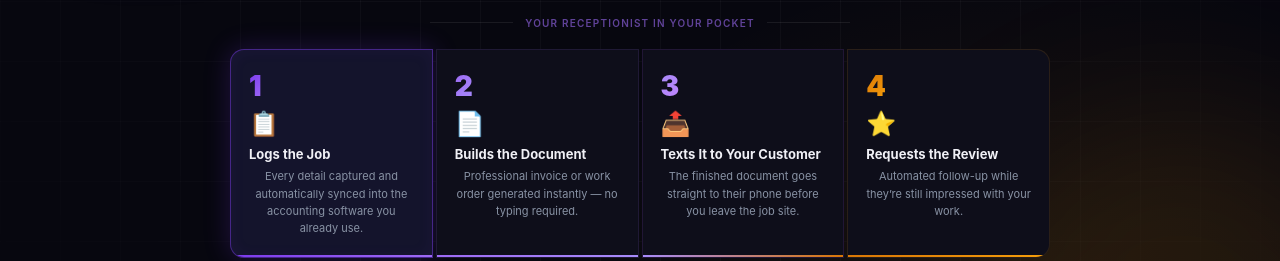
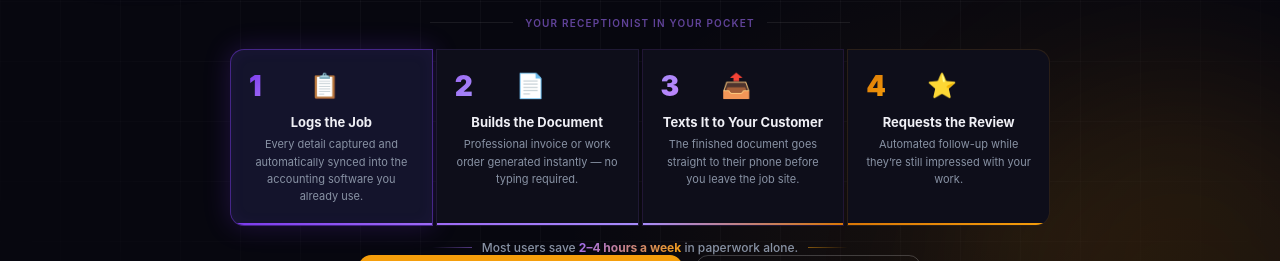
Before and after one commit to RelayAiUSA/relay-portal, a website: page relay-pwa/landing.html in a window 1280 px wide. Shown: the part 539-800 px from the top of the page. Drawn offline with Linux system fonts and the light colour scheme.

Commit message:
Update landing.html

```diff
--- a/relay-pwa/landing.html
+++ b/relay-pwa/landing.html
@@ -686,7 +686,7 @@
       93%      { background:#1a1508; box-shadow:0 0 32px rgba(245,158,11,0.22),inset 0 0 20px rgba(245,158,11,0.07); border-color:rgba(245,158,11,0.5); }
       99%      { background:var(--dark-2); box-shadow:none; border-color:rgba(245,158,11,0.12); }
     }
-    .hviz-step { display:flex; flex-direction:column; align-items:flex-start; padding:22px 18px 20px; border:1px solid rgba(255,255,255,0.06); position:relative; overflow:hidden; transition:background 0.4s ease,box-shadow 0.4s ease,border-color 0.4s ease; }
+    .hviz-step { display:flex; flex-direction:column; align-items:center; padding:22px 18px 20px; border:1px solid rgba(255,255,255,0.06); position:relative; overflow:hidden; transition:background 0.4s ease,box-shadow 0.4s ease,border-color 0.4s ease; }
     .hviz-step:first-child { border-radius:14px 0 0 14px; }
     .hviz-step:last-child  { border-radius:0 14px 14px 0; }
     .hviz-step::after { content:''; position:absolute; bottom:0; left:0; right:0; height:2px; background:var(--step-accent); }
@@ -695,11 +695,12 @@
     .hviz-step:nth-child(2) { --step-accent:linear-gradient(90deg,#9d6af5,#a78bfa); --num-grad:linear-gradient(135deg,#9d6af5,#a78bfa); animation:hviz-pulse-2 5.6s ease-in-out infinite; }
     .hviz-step:nth-child(3) { --step-accent:linear-gradient(90deg,#a78bfa,#d97706); --num-grad:linear-gradient(135deg,#a78bfa,#c084fc); animation:hviz-pulse-3 5.6s ease-in-out infinite; }
     .hviz-step:nth-child(4) { --step-accent:linear-gradient(90deg,#d97706,#f59e0b); --num-grad:linear-gradient(135deg,#d97706,#f59e0b); animation:hviz-pulse-4 5.6s ease-in-out infinite; }
-    .hviz-step-num { font-size:28px; font-weight:900; line-height:1; margin-bottom:12px; background:var(--num-grad); -webkit-background-clip:text; -webkit-text-fill-color:transparent; background-clip:text; }
-    .hviz-step-icon { font-size:24px; margin-bottom:10px; line-height:1; }
-    .hviz-step-title { font-size:13px; font-weight:700; color:var(--off-white); line-height:1.3; margin-bottom:6px; }
-    .hviz-step-sub { font-size:11px; color:var(--muted); line-height:1.55; }
-    .hviz-stat { display:flex; align-items:center; gap:10px; margin-top:4px; }
+    .hviz-step-top { display:flex; justify-content:space-between; align-items:center; width:55%; align-self:flex-start; margin-bottom:14px; }
+    .hviz-step-num { font-size:28px; font-weight:900; line-height:1; background:var(--num-grad); -webkit-background-clip:text; -webkit-text-fill-color:transparent; background-clip:text; }
+    .hviz-step-icon { font-size:24px; line-height:1; }
+    .hviz-step-title { font-size:13px; font-weight:700; color:var(--off-white); line-height:1.3; margin-bottom:6px; text-align:center; width:100%; }
+    .hviz-step-sub { font-size:11px; color:var(--muted); line-height:1.55; text-align:center; }
+    .hviz-stat { display:flex; align-items:center; gap:10px; margin-top:-6px; }
     .hviz-stat-line { height:1px; width:40px; background:linear-gradient(90deg,transparent,rgba(157,106,245,0.5)); }
     .hviz-stat-line.r { background:linear-gradient(90deg,rgba(245,158,11,0.5),transparent); }
     .hviz-stat-text { font-size:12px; font-weight:500; color:var(--muted); text-align:center; }
@@ -783,26 +784,34 @@
         </div>
         <div class="hviz-steps">
           <div class="hviz-step">
+            <div class="hviz-step-top">
               <div class="hviz-step-num">1</div>
               <div class="hviz-step-icon">📋</div>
+            </div>
             <div class="hviz-step-title">Logs the Job</div>
             <div class="hviz-step-sub">Every detail captured and automatically synced into the accounting software you already use.</div>
           </div>
           <div class="hviz-step">
+            <div class="hviz-step-top">
               <div class="hviz-step-num">2</div>
               <div class="hviz-step-icon">📄</div>
+            </div>
             <div class="hviz-step-title">Builds the Document</div>
             <div class="hviz-step-sub">Professional invoice or work order generated instantly — no typing required.</div>
           </div>
           <div class="hviz-step">
+            <div class="hviz-step-top">
               <div class="hviz-step-num">3</div>
               <div class="hviz-step-icon">📤</div>
+            </div>
             <div class="hviz-step-title">Texts It to Your Customer</div>
             <div class="hviz-step-sub">The finished document goes straight to their phone before you leave the job site.</div>
           </div>
           <div class="hviz-step">
+            <div class="hviz-step-top">
               <div class="hviz-step-num">4</div>
               <div class="hviz-step-icon">⭐</div>
+            </div>
             <div class="hviz-step-title">Requests the Review</div>
             <div class="hviz-step-sub">Automated follow-up while they’re still impressed with your work.</div>
           </div>
```
Lines whose indentation alone changed are shown as unchanged.
